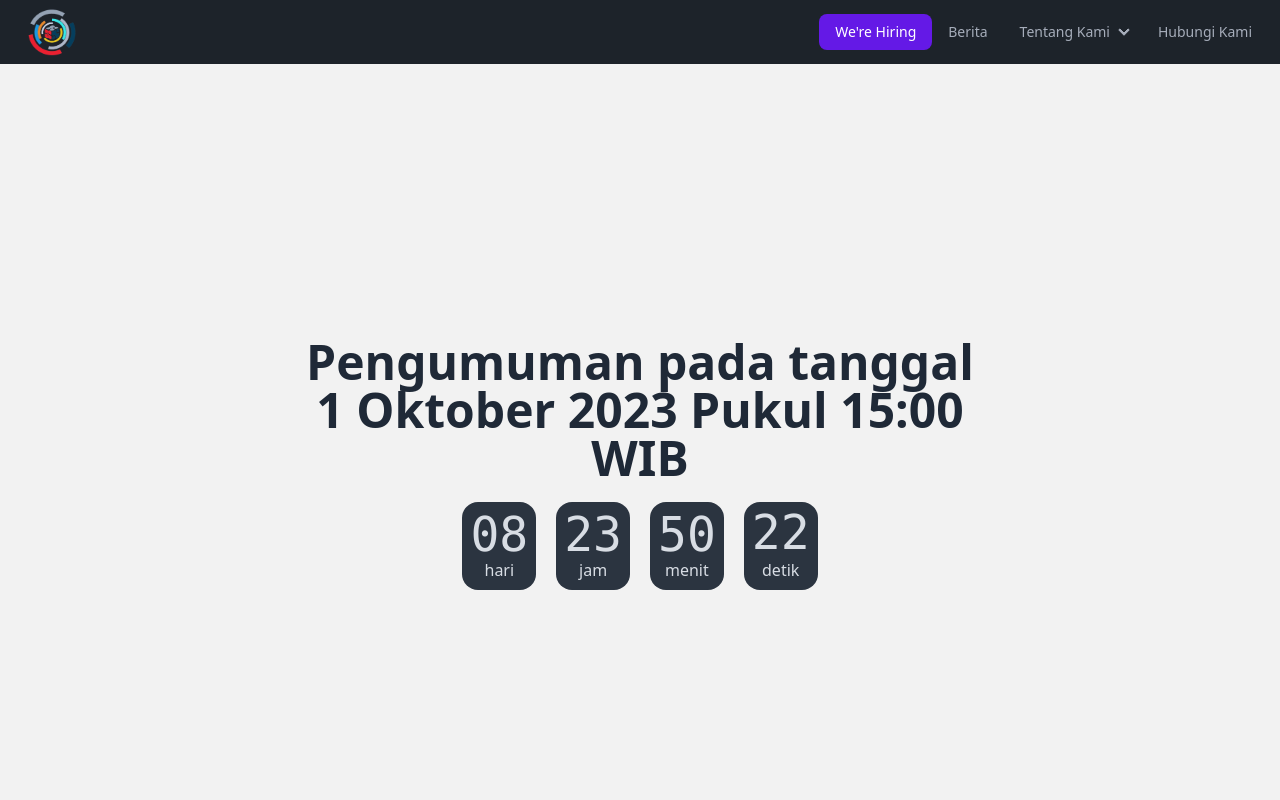
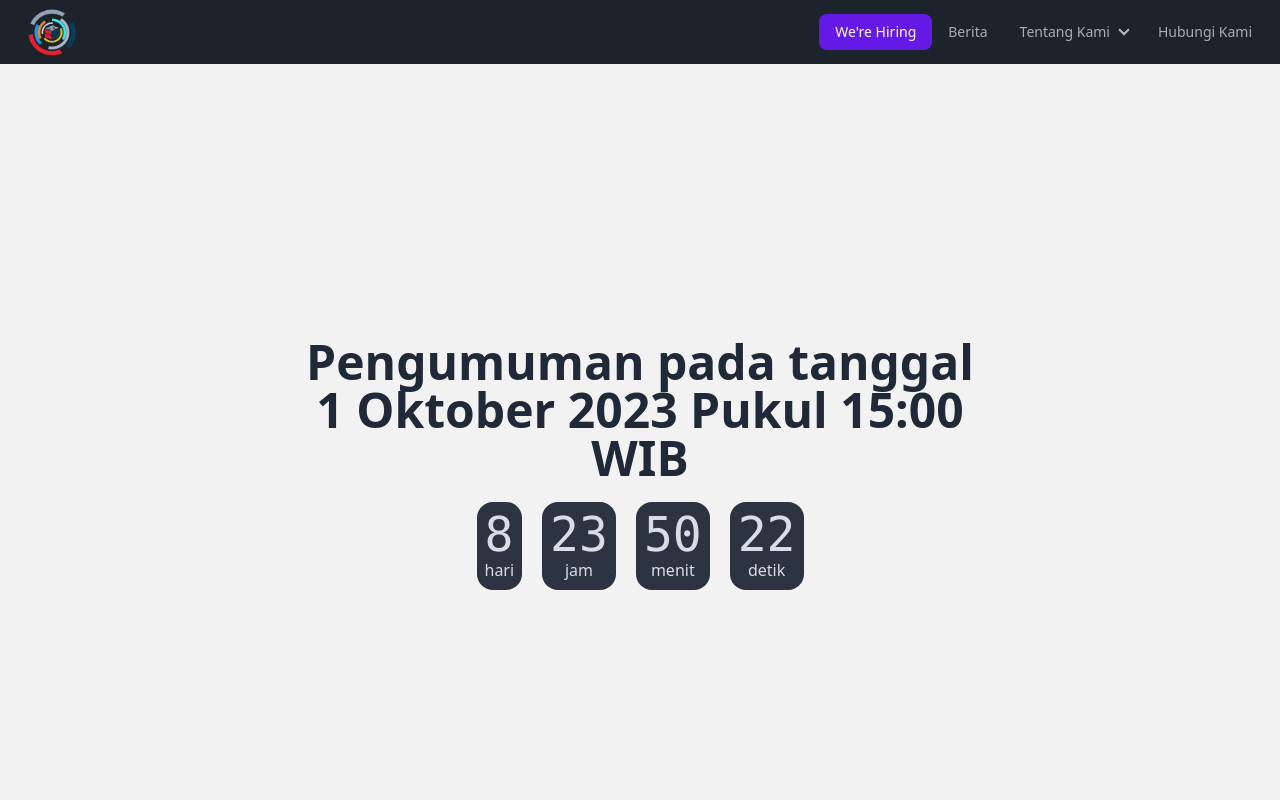
Before and after one commit to Andrew-Kwok/web-ppsn-frontend, a Next.js app: page /oprec/pengumuman in a window 1280 px wide. Shown: the top 800 px of the page. Built offline with nearby package versions, Linux system fonts and the light colour scheme.

Commit message:
fix --value

```diff
--- a/src/pages/oprec/pengumuman/index.tsx
+++ b/src/pages/oprec/pengumuman/index.tsx
@@ -101,25 +101,25 @@ export default function Page() {
                         <div className="grid grid-flow-col gap-5 text-center auto-cols-max mt-5 justify-center">
                             <div className="flex flex-col p-2 bg-neutral rounded-box text-neutral-content">
                                 <span className="countdown font-mono text-5xl">
-                                    <span style={{"--value":days}}></span>
+                                    {days}
                                 </span>
                                 hari
                             </div>
                             <div className="flex flex-col p-2 bg-neutral rounded-box text-neutral-content">
                                 <span className="countdown font-mono text-5xl">
-                                    <span style={{"--value":hours}}></span>
+                                    {hours}
                                 </span>
                                 jam
                             </div>
                             <div className="flex flex-col p-2 bg-neutral rounded-box text-neutral-content">
                                 <span className="countdown font-mono text-5xl">
-                                    <span style={{"--value":minutes}}></span>
+                                    {minutes}
                                 </span>
                                 menit
                             </div>
                             <div className="flex flex-col p-2 bg-neutral rounded-box text-neutral-content">
                                 <span className="countdown font-mono text-5xl">
-                                    <span style={{"--value":seconds}}></span>
+                                    {seconds}
                                 </span>
                                 detik
                             </div>
```
